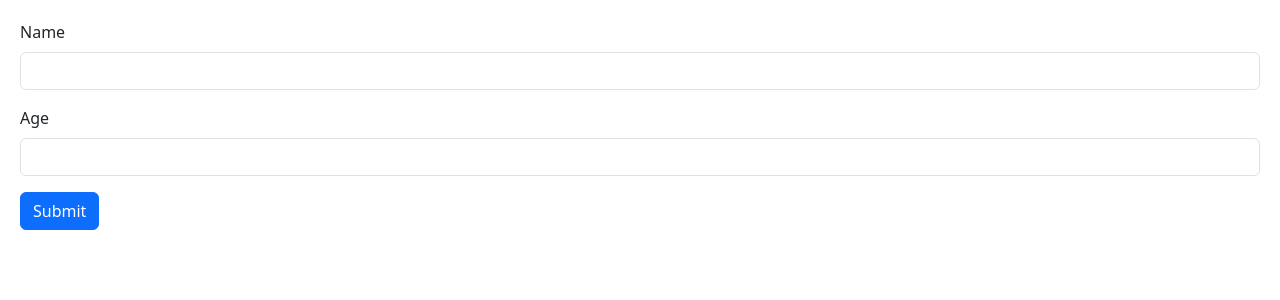
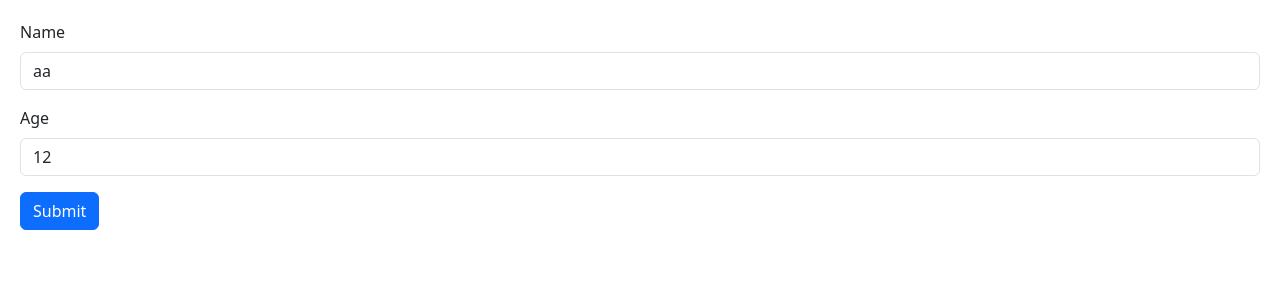
Before and after one commit to A-Moualla/Expense-Tracker, a React (Create React App) app: page / in a window 1280 px wide. Shown: the top 300 px of the page. Built offline with nearby package versions, Linux system fonts and the light colour scheme.

Commit message:
add useState to control the component

```diff
--- a/src/components/Form.jsx
+++ b/src/components/Form.jsx
@@ -1,6 +1,7 @@
-import React, { useRef } from "react";
+import React, { useRef, useState } from "react";
 
 const Form = () => {
+  const [anotherPerson, setAnotherPerson] = useState({ name: "aa", age: "12" });
   const nameRef = useRef(null);
   const ageRef = useRef(null);
   const person = {
@@ -12,6 +13,7 @@ const Form = () => {
     person.name = nameRef.current.value;
     person.age = ageRef.current.value;
     console.log(person);
+    console.log(anotherPerson);
   };
 
   return (
@@ -20,13 +22,31 @@ const Form = () => {
         <label htmlFor="name" className="form-label">
           Name
         </label>
-        <input ref={nameRef} id="name" type="text" className="form-control" />
+        <input
+          ref={nameRef}
+          onChange={(e) =>
+            setAnotherPerson({ ...anotherPerson, name: e.target.value })
+          }
+          value={anotherPerson.name}
+          id="name"
+          type="text"
+          className="form-control"
+        />
       </div>
       <div className="mb-3">
         <label htmlFor="age" className="form-label">
           Age
         </label>
-        <input ref={ageRef} id="age" type="number" className="form-control" />
+        <input
+          ref={ageRef}
+          onChange={(e) =>
+            setAnotherPerson({ ...anotherPerson, age: e.target.value })
+          }
+          value={anotherPerson.age}
+          id="age"
+          type="number"
+          className="form-control"
+        />
       </div>
       <button className="btn btn-primary" type="submit">
         Submit
```
